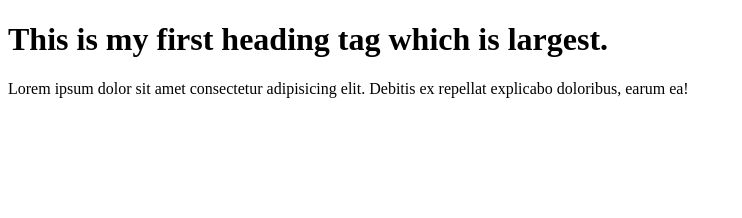
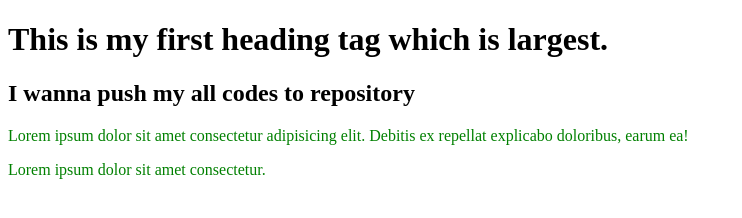
Before and after one commit to MdArifuzzaman2/my-second-repo, a plain HTML site: page index.html in a window 1280 px wide. Shown: the whole page, without its empty margins (0-742 px from the left). Drawn offline with Linux system fonts and the light colour scheme.

Commit message:
styles added

```diff
--- a/index.html
+++ b/index.html
@@ -5,12 +5,15 @@
     <meta http-equiv="X-UA-Compatible" content="IE=edge" />
     <meta name="viewport" content="width=device-width, initial-scale=1.0" />
     <title>My second github repository</title>
+    <link rel="stylesheet" href="style.css" />
   </head>
   <body>
     <h1>This is my first heading tag which is largest.</h1>
+    <h2>I wanna push my all codes to repository</h2>
     <p>
       Lorem ipsum dolor sit amet consectetur adipisicing elit. Debitis ex
       repellat explicabo doloribus, earum ea!
     </p>
+    <p>Lorem ipsum dolor sit amet consectetur.</p>
   </body>
 </html>
--- /dev/null
+++ b/style.css
@@ -0,0 +1,3 @@
+p {
+  color: green;
+}
```
